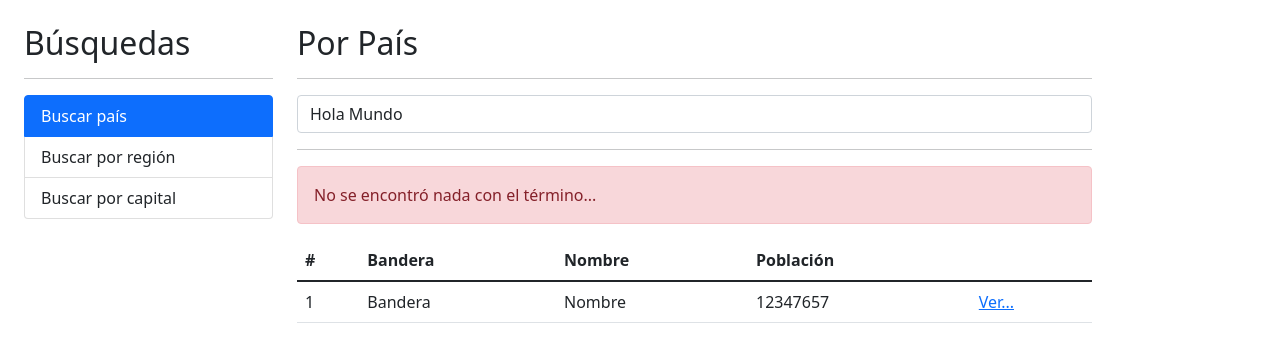
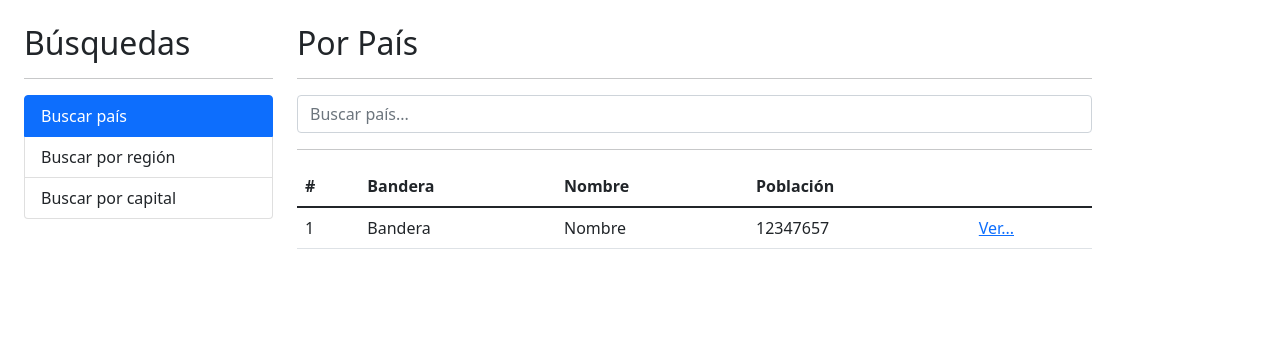
Before and after one commit to SSandorov/Angular-paisesApp, an Angular app: page / in a window 1280 px wide. Shown: the top 362 px of the page. Built offline with nearby package versions, Linux system fonts and the light colour scheme.

Commit message:
Managing the error message in por-pais

```diff
--- a/src/app/paises/pages/por-pais/por-pais.component.html
+++ b/src/app/paises/pages/por-pais/por-pais.component.html
@@ -16,11 +16,15 @@
 
 <hr>
 
-<div class="alert alert-danger">
-    No se encontró nada con el término...
+<div
+*ngIf="hayError"
+class="alert alert-danger">
+    No se encontró nada con el término {{ termino }}
 </div>
 
-<div class="row">
+<div
+*ngIf="!hayError"
+class="row">
     <div class="col">
         <table class="table table-hover">
             <thead>
--- a/src/app/paises/pages/por-pais/por-pais.component.ts
+++ b/src/app/paises/pages/por-pais/por-pais.component.ts
@@ -8,17 +8,22 @@
 })
 export class PorPaisComponent {
 
-  termino: string = "Hola Mundo";
+  termino: string = "";
+  hayError: boolean = false;
 
   constructor(private paisService:PaisService ) { }
 
   buscar() {
+    this.hayError = false;
     console.log(this.termino);
-
+    // Añadimos el manejo de errores en el componente en lugar del servicio
     this.paisService.buscarPais(this.termino)
-      .subscribe(resp => {
+      .subscribe( (resp) => {
         console.log(resp);
-      });
+      }, (err) => {
+        this.hayError = true;
+      }
+      );
   }
 
 }
```
